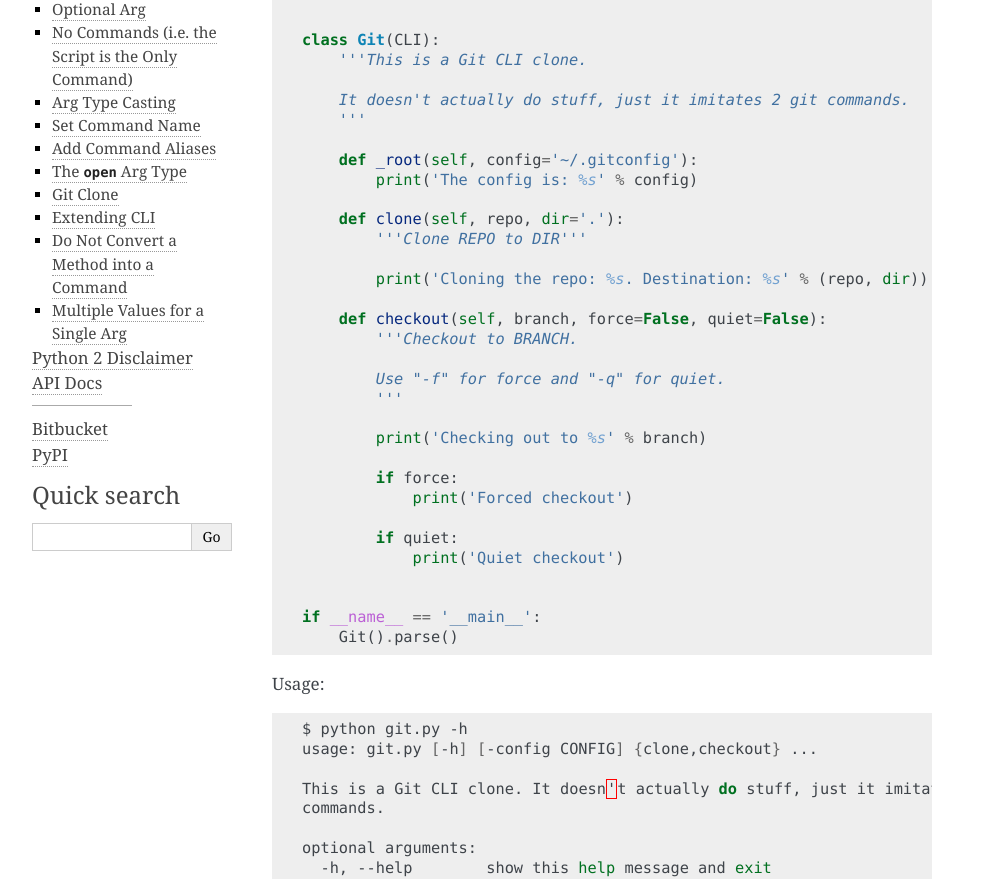
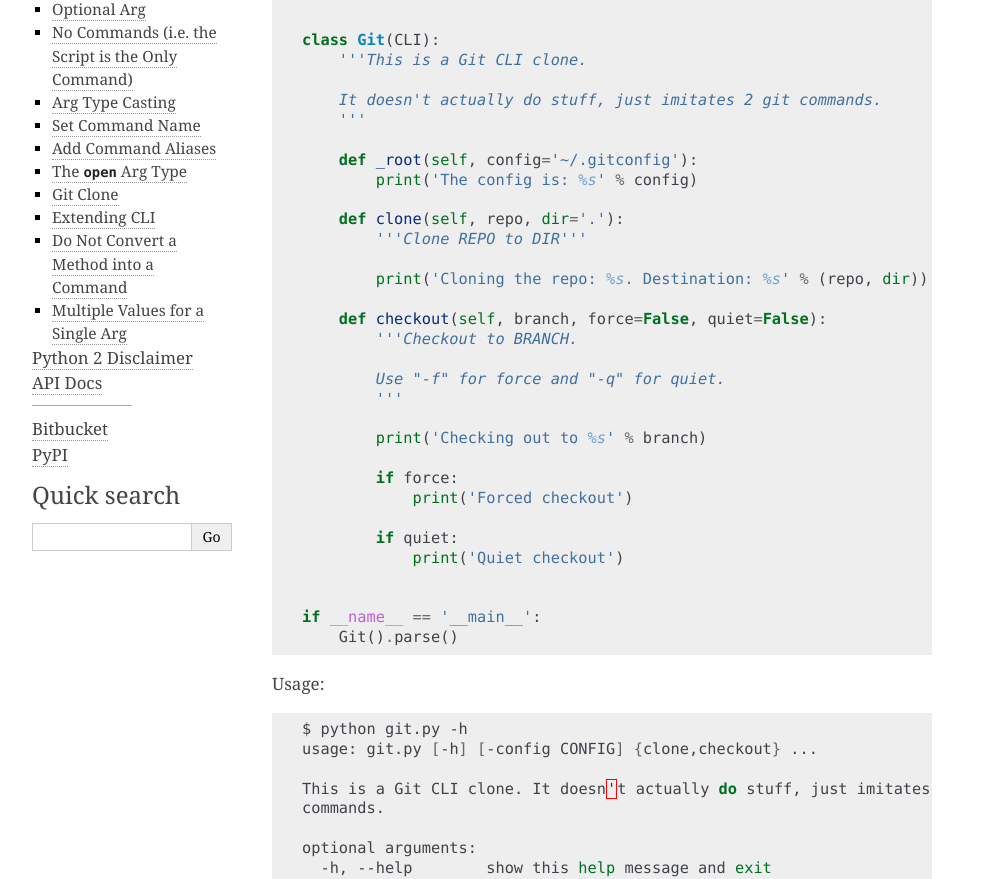
Before and after one commit to moigagoo/cliar, a Sphinx documentation site: the page built from docs/examples/git.rst, in a window 1280 px wide. Shown: the part 181-1060 px from the top of the page, without its empty margins (148-1140 px from the left). Built offline with Sphinx 7.4.7, drawn with Linux system fonts in a browser that asks for light colours.

```diff
--- a/docs/examples/git.py
+++ b/docs/examples/git.py
@@ -4,7 +4,7 @@ from cliar import CLI
 class Git(CLI):
     '''This is a Git CLI clone.
 
-    It doesn't actually do stuff, just it imitates 2 git commands.
+    It doesn't actually do stuff, just imitates 2 git commands.
     '''
 
     def _root(self, config='~/.gitconfig'):
--- a/docs/examples/git.rst
+++ b/docs/examples/git.rst
@@ -13,7 +13,7 @@ Usage:
     $ python git.py -h
     usage: git.py [-h] [-config CONFIG] {clone,checkout} ...
 
-    This is a Git CLI clone. It doesn't actually do stuff, just it imitates 2 git
+    This is a Git CLI clone. It doesn't actually do stuff, just imitates 2 git
     commands.
 
     optional arguments:
```
